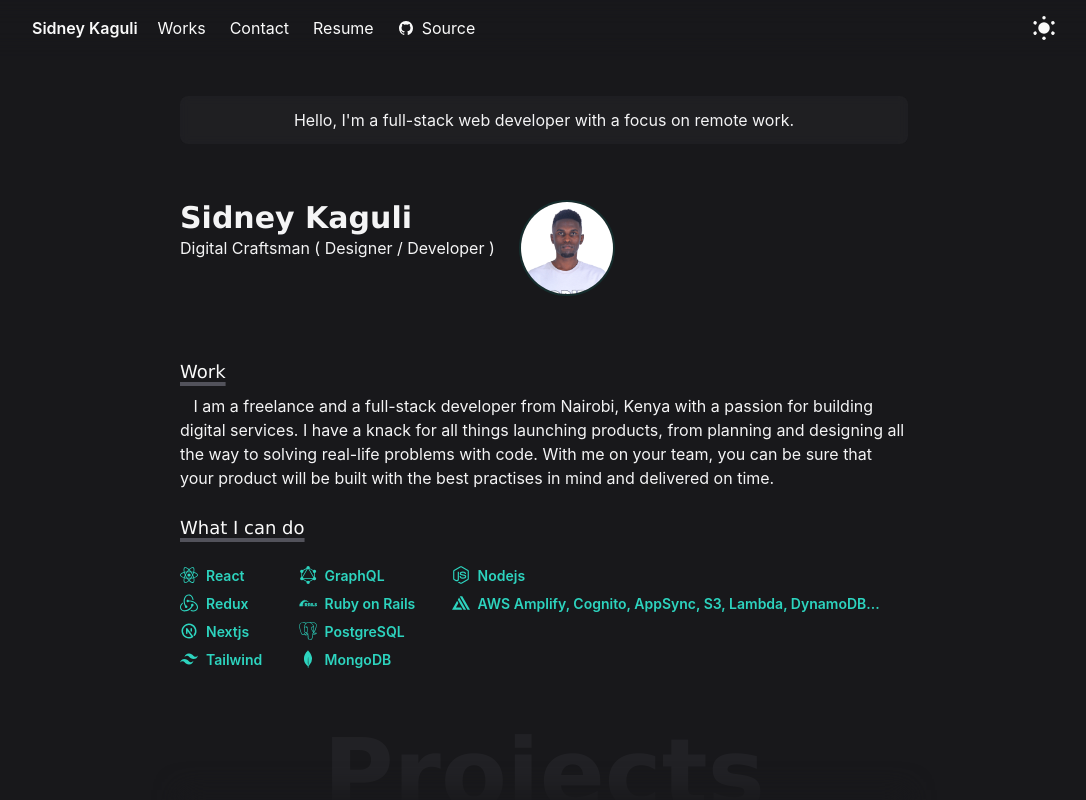
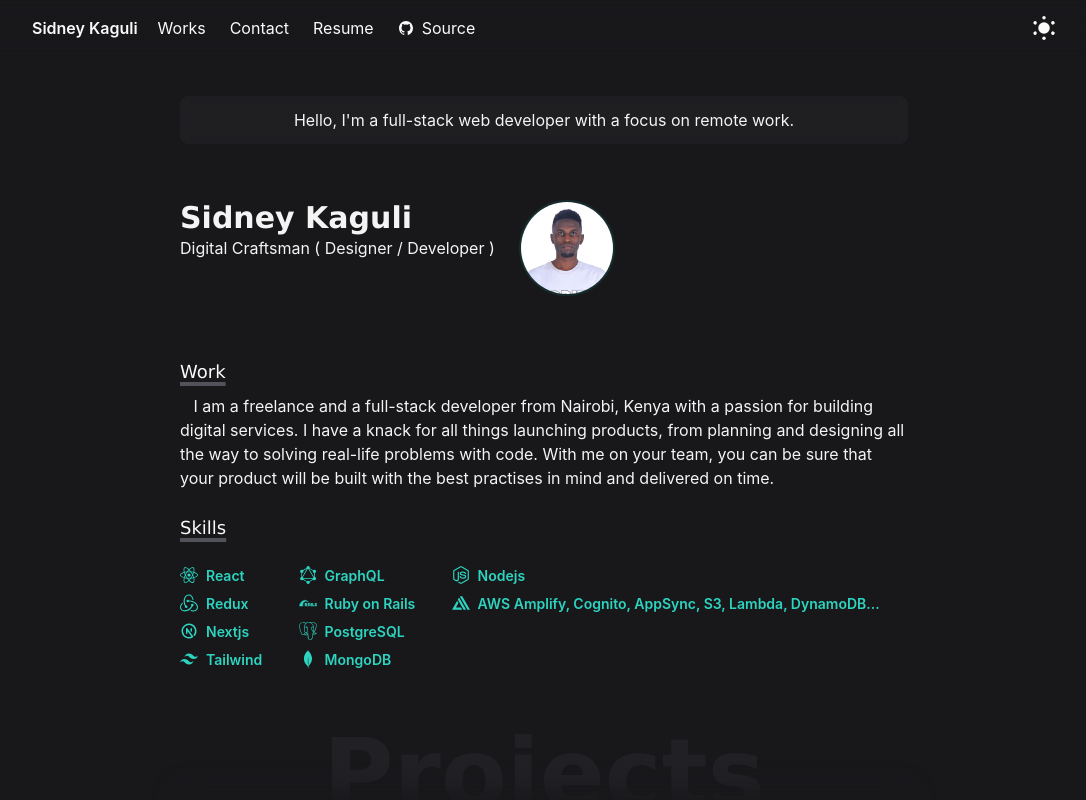
Before and after one commit to XsidX/sid-portfolio, a Next.js app: page / in a window 1280 px wide. Shown: the top 800 px of the page, without its empty margins (96-1182 px from the left). Built offline with nearby package versions, Linux system fonts and the light colour scheme.

Commit message:
Increase heading size on mobile

```diff
--- a/components/ProjectsHeading.js
+++ b/components/ProjectsHeading.js
@@ -31,7 +31,7 @@ const ProjectsHeading = () => {
       initial="hidden"
       transition={{ duration: 0.7, type: 'ease' }}
     >
-      <SectionHeading overlay className="text-4xl md:text-8xl text-center">Projects</SectionHeading>
+      <SectionHeading overlay className="text-5xl md:text-8xl text-center">Projects</SectionHeading>
       <ShadowBlock />
     </motion.div>
   );
--- a/pages/index.js
+++ b/pages/index.js
@@ -63,7 +63,7 @@ const Home = () => {
         </p>
       </section>
       <section className="mt-6" id="works">
-        <SectionHeading>What I can do</SectionHeading>
+        <SectionHeading>Skills</SectionHeading>
         <Skills />
       </section>
       <section className="mt-8">
@@ -80,7 +80,7 @@ const Home = () => {
         transition={{ duration: 0.7, type: 'ease' }}
       >
         <div className="relative">
-          <SectionHeading overlay className="text-4xl md:text-8xl text-center">Contact</SectionHeading>
+          <SectionHeading overlay className="text-5xl md:text-8xl text-center">Contact</SectionHeading>
           <ShadowBlock />
         </div>
         <div className="flex flex-col md:gap-3 justify-center text-center items-center text-zinc-900 dark:text-zinc-50 md:text-4xl font-semibold transition duration-500 ease-in-out">
```
